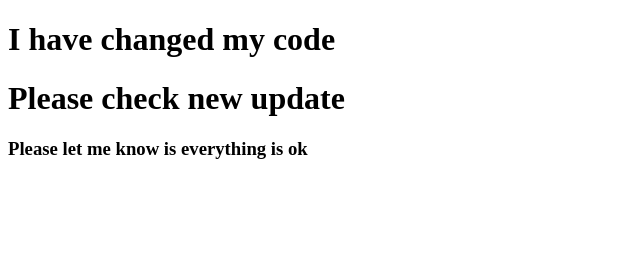
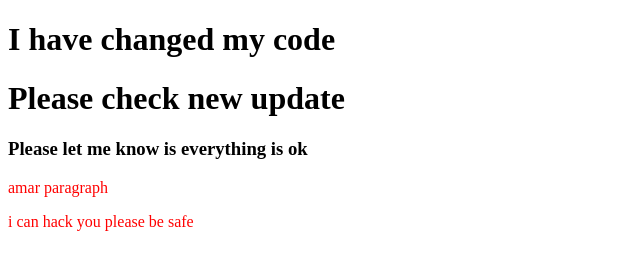
Before and after one commit to evanmozumder/my-second-repo, a plain HTML site: page index.html in a window 1280 px wide. Shown: the whole page, without its empty margins (0-640 px from the left). Drawn offline with Linux system fonts and the light colour scheme.

Commit message:
css added

```diff
--- a/index.html
+++ b/index.html
@@ -5,10 +5,13 @@
     <meta http-equiv="X-UA-Compatible" content="IE=edge" />
     <meta name="viewport" content="width=device-width, initial-scale=1.0" />
     <title>My Second Repository</title>
+    <link rel="stylesheet" href="style.css" />
   </head>
   <body>
     <h1>I have changed my code</h1>
     <h1>Please check new update</h1>
     <h3>Please let me know is everything is ok</h3>
+    <p>amar paragraph</p>
+    <p>i can hack you please be safe</p>
   </body>
 </html>
--- /dev/null
+++ b/style.css
@@ -0,0 +1,3 @@
+p {
+  color: red;
+}
```
